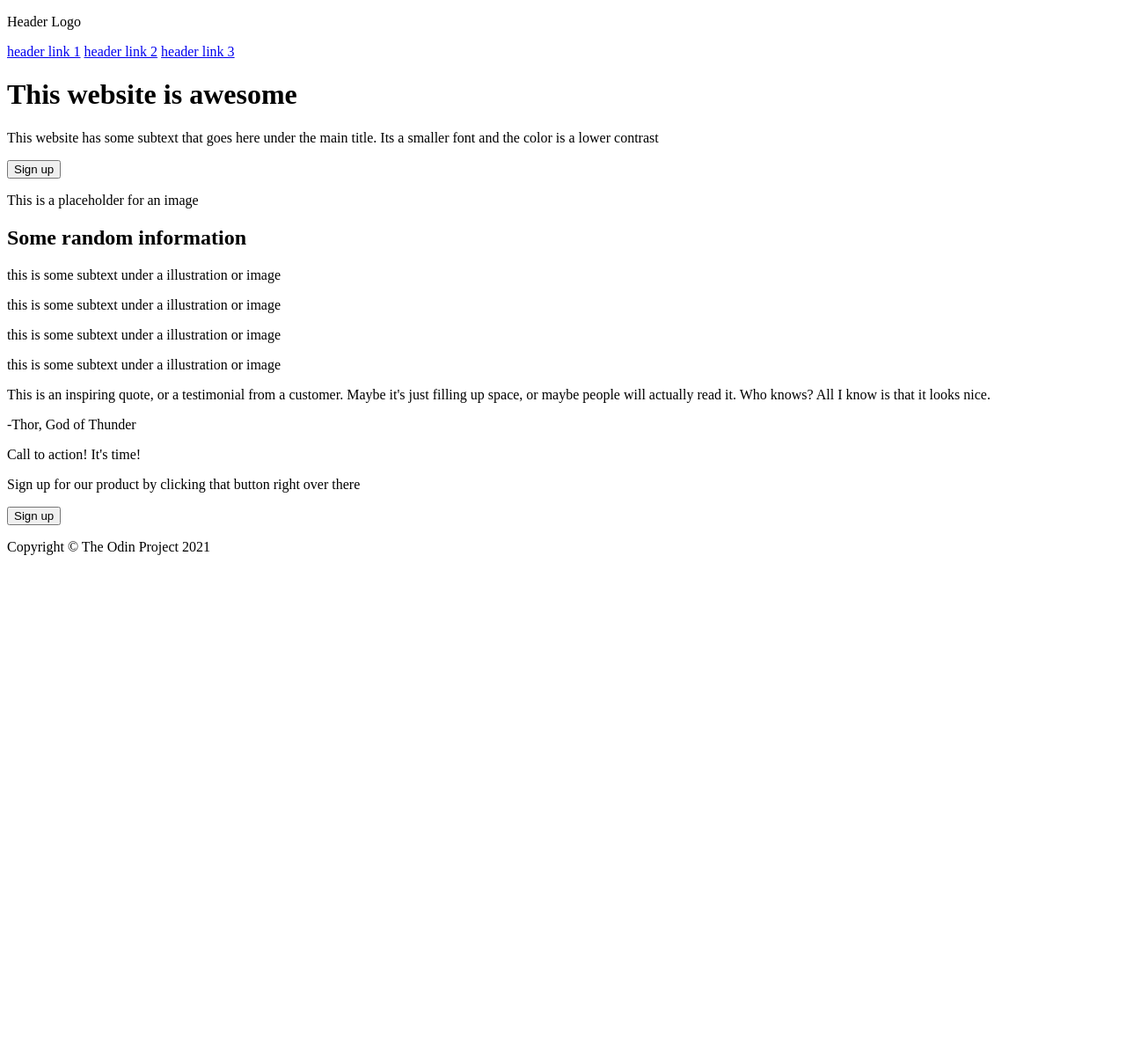
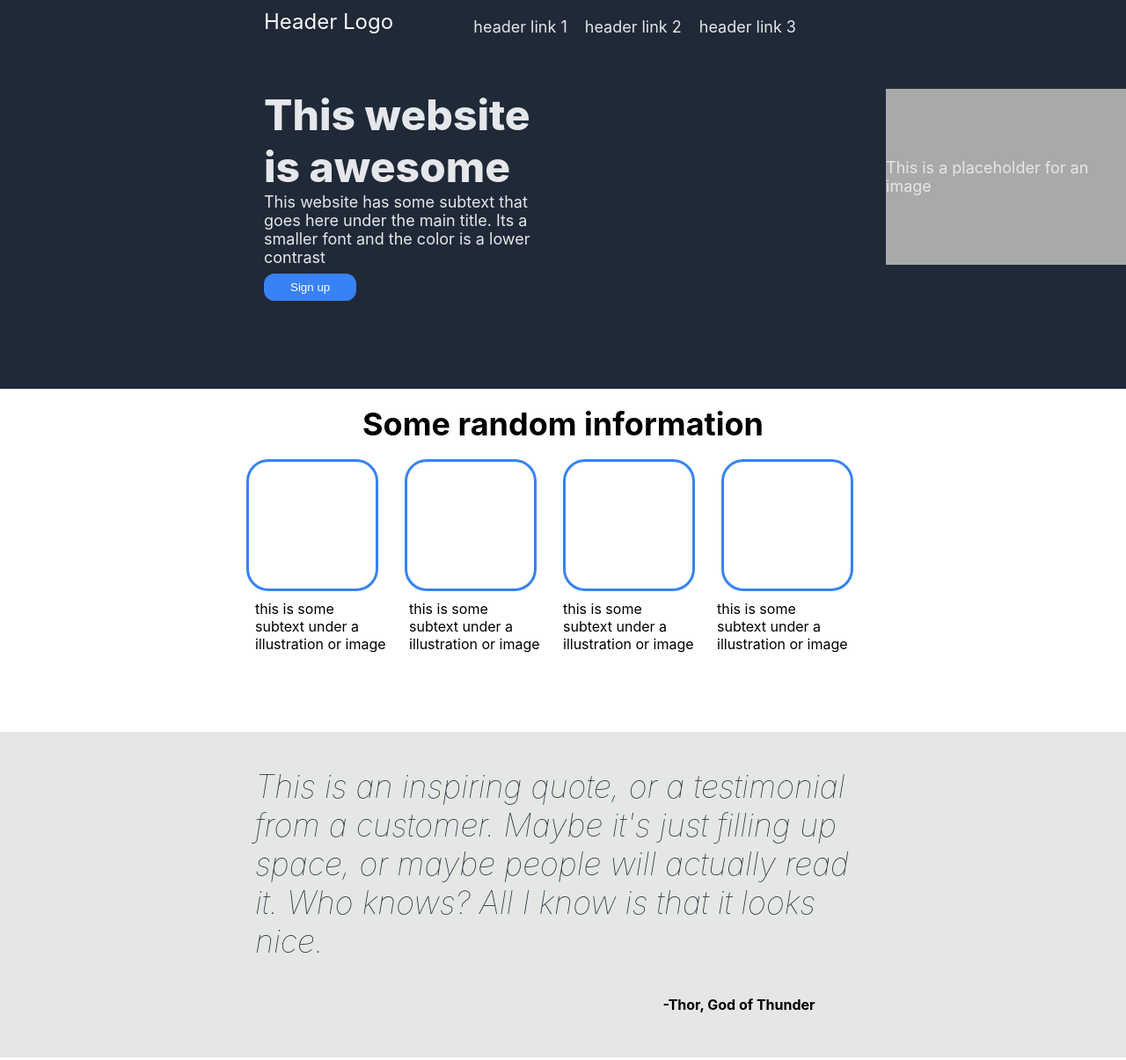
Before and after one commit to OshaneWright10u/Landing-Page, a plain HTML site: page index.html in a window 1280 px wide. Shown: the top 1205 px of the page at 88% size. Before the commit the page ends 800 px from the top, so only its background shows below. Drawn offline with Linux system fonts and the light colour scheme.

Commit message:
Add new classes

```diff
--- a/index.html
+++ b/index.html
@@ -4,21 +4,25 @@
     <meta charset="UTF-8">
     <meta name="viewport" content="width=device-width, initial-scale=1.0">
     <title>Landing Page</title>
+    <link rel="stylesheet" href="css/style.css">
 </head>
 <body>
     <div class="section1">
         <div class="header">
-            <p>Header Logo</p>
+            <p class="logo">Header Logo</p>
             <div class="links">
                 <a href="#">header link 1</a>
                 <a href="#">header link 2</a>
                 <a href="#">header link 3</a>
             </div>
         </div>
+        <div class="testing">
             <div class="content">
                 <h1>This website is awesome</h1>
                 <p>This website has some subtext that goes here under the main title. Its a smaller font and the color is a lower contrast</p>
-            <button>Sign up</button>
+                <button id="button1">Sign up</button>
+            </div>
+
             <div class="img-container">
                 <p>This is a placeholder for an image</p>
             </div>
@@ -26,31 +30,43 @@
     </div>
     <div class="section2">
         <h2>Some random information</h2>
+        <div class="boxes">
             <div class="box1">
-            <p>this is some subtext under a illustration or image</p>
             </div>
             <div class="box2">
-            <p>this is some subtext under a illustration or image</p>
             </div>
             <div class="box3">
-            <p>this is some subtext under a illustration or image</p>
             </div>
             <div class="box4">
-            <p>this is some subtext under a illustration or image</p>
             </div>
 
         </div>
+        <div class="boxinfo">
+            <p>this is some subtext under a illustration or image</p>
+            <p>this is some subtext under a illustration or image</p>
+            <p>this is some subtext under a illustration or image</p>
+            <p>this is some subtext under a illustration or image</p>
+        </div>
+    </div>
     <div class="section3">
-        <p>This is an inspiring quote, or a testimonial from a customer. Maybe it's just filling up space, or maybe people will actually read it. Who knows? All I know is that it looks nice.</p>
+        <p class="quote">This is an inspiring quote, or a testimonial from a customer. Maybe it's just filling up space, or maybe people will actually read it. Who knows? All I know is that it looks nice.</p>
+        <div class="quoter">
         <p>-Thor, God of Thunder</p>
         </div>
+    </div>
     <div class="section4">
+        <div class="container">
+            <div class="sec4heading">
                 <p>Call to action! It's time!</p>
+            </div>
+            <div class="info">
                 <p>Sign up for our product by clicking that button right over there</p>
-        <button>Sign up</button>
+                <butto class="signup">Sign up</button>
+            </div>
+        </div>
     </div>
     <div class="footer">
-        <p>Copyright © The Odin Project 2021</p>
+        <p class="foot">Copyright © The Odin Project 2021</p>
     </div>
 </body>
 </html>
```
Lines whose indentation alone changed are shown as unchanged.
